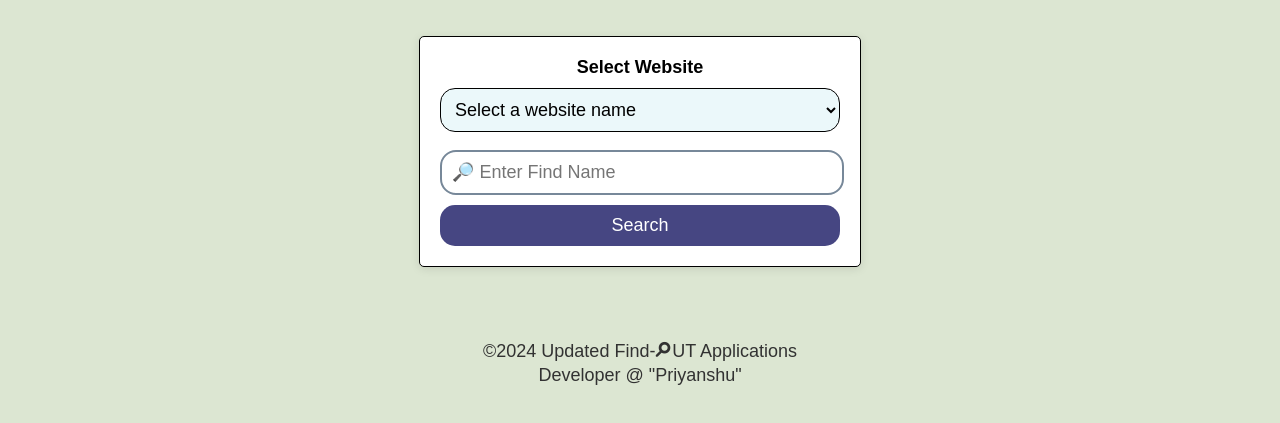
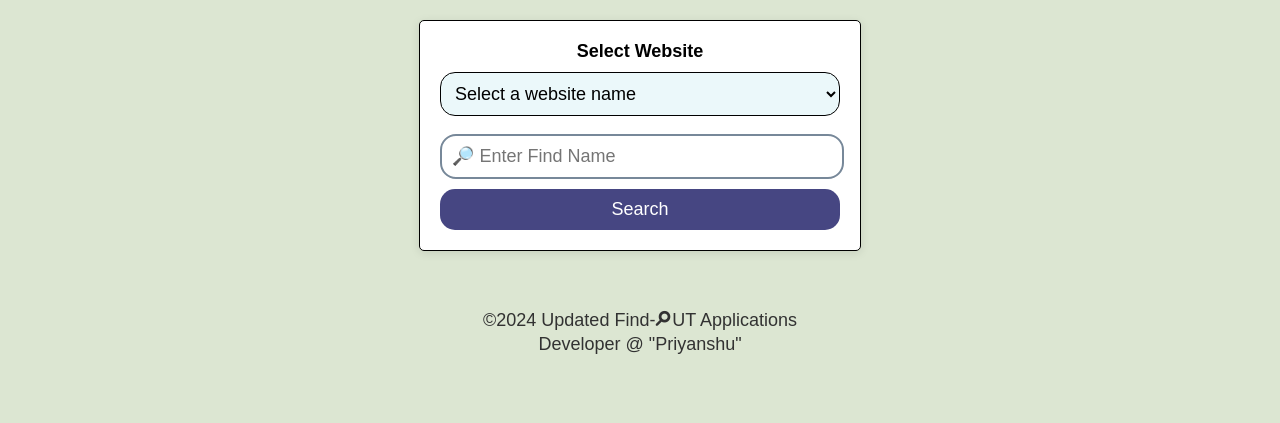
Before and after one commit to priyanshu-it/findout, a plain HTML site: page index.html in a window 1280 px wide. Shown: the part 147-570 px from the top of the page. Drawn offline with Linux system fonts and the light colour scheme.

Commit message:
style.css

```diff
--- a/style.css
+++ b/style.css
@@ -7,7 +7,7 @@ body {
     padding: 1px;
     display: flex;
     flex-direction: column;
-    min-height: 70vh;
+    min-height: 50vh;
     font-size: large;
 }
 
@@ -24,8 +24,7 @@ main {
     display: flex;
     justify-content: center;
     align-items: center;
-    padding: 10px;
-    padding-left: 20px; padding-right: 20px;
+    padding: 20px;
 }
 
 #searchForm {
```
